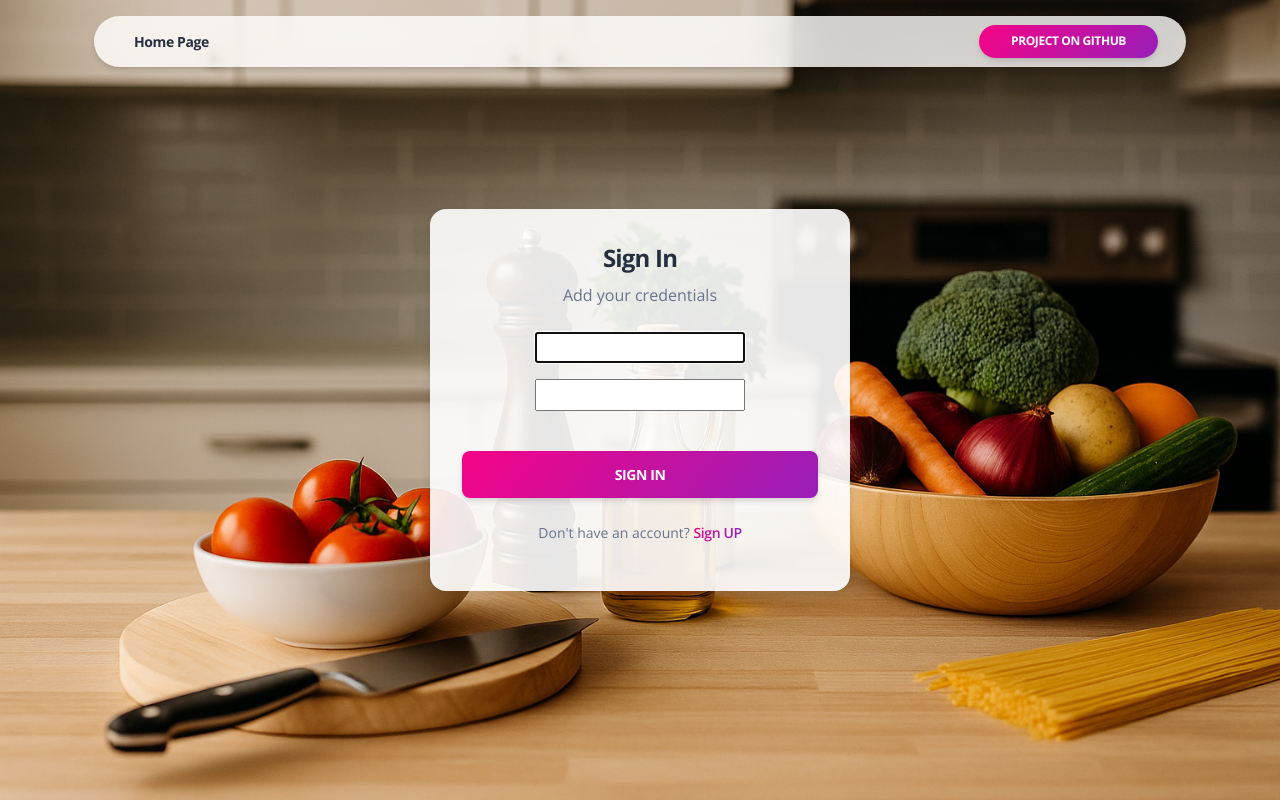
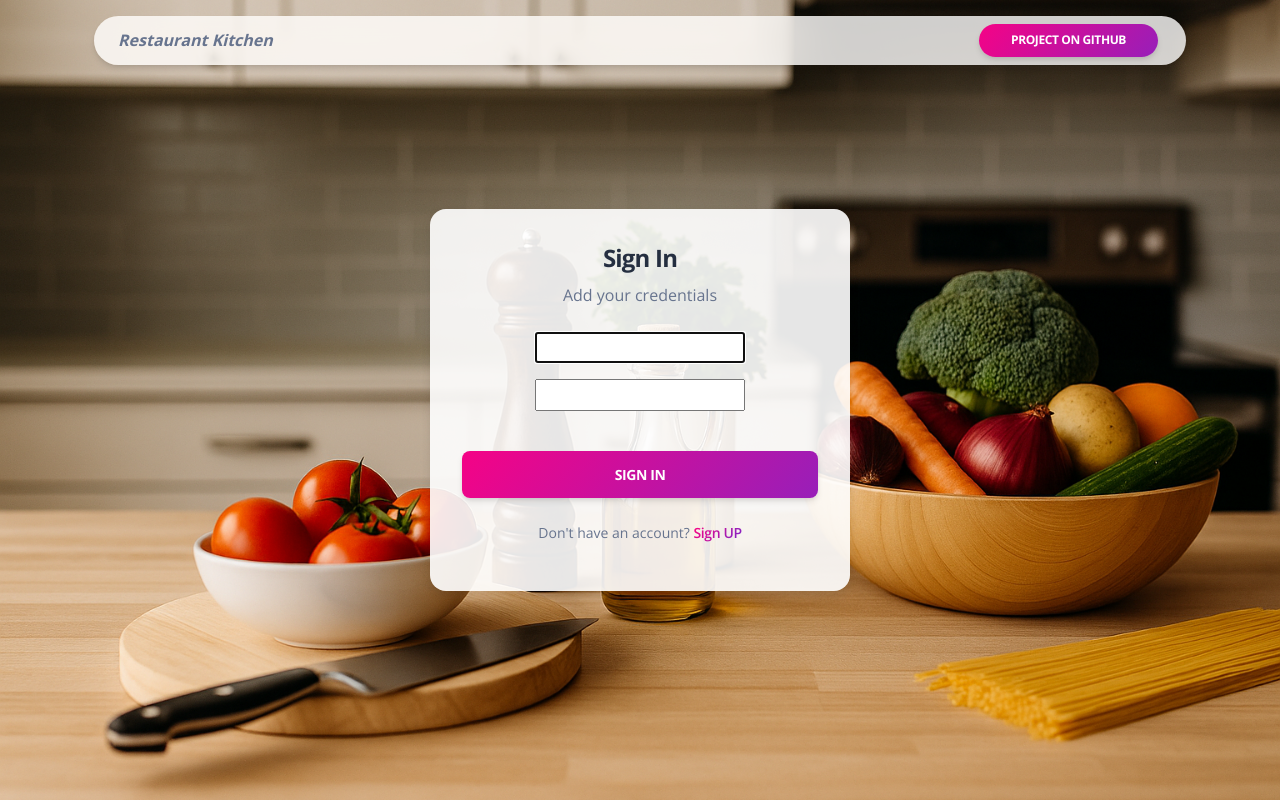
Before and after one commit to PavloDanylkiv/kitchen_manager, a Django app: page /accounts/login/?next=/restaurant/cooks/1/delete/ in a window 1280 px wide. Run offline with Django 5.2, Linux system fonts and the light colour scheme; some libraries are stand-ins or nearby versions.

Commit message:
Update navbar brand title to 'Restaurant Kitchen'

```diff
--- a/templates/includes/navigation-auth.html
+++ b/templates/includes/navigation-auth.html
@@ -3,10 +3,7 @@
     <div class="col-12">
       <nav class="navbar navbar-expand-lg blur blur-rounded top-0 z-index-fixed shadow position-absolute my-3 py-2 start-0 end-0 mx-4">
         <div class="container-fluid">
-          <a class="navbar-brand font-weight-bolder ms-sm-3"
-             href="{% url 'restaurant:index' %}" rel="tooltip" data-placement="bottom">
-            Home Page
-          </a>
+          <strong><i>Restaurant Kitchen</i></strong>
           <button class="navbar-toggler shadow-none ms-2" type="button" data-bs-toggle="collapse" data-bs-target="#navigation" aria-controls="navigation" aria-expanded="false" aria-label="Toggle navigation">
             <span class="navbar-toggler-icon mt-2">
               <span class="navbar-toggler-bar bar1"></span>
```
